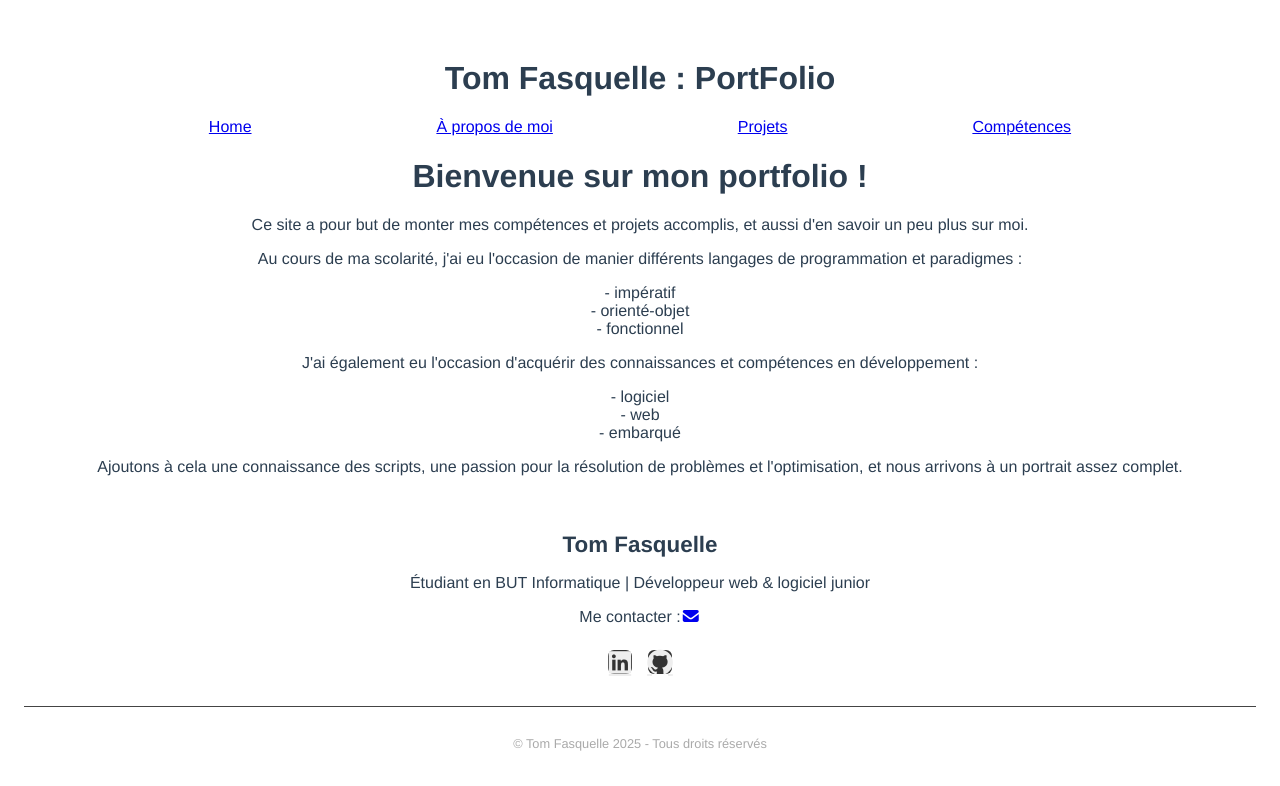
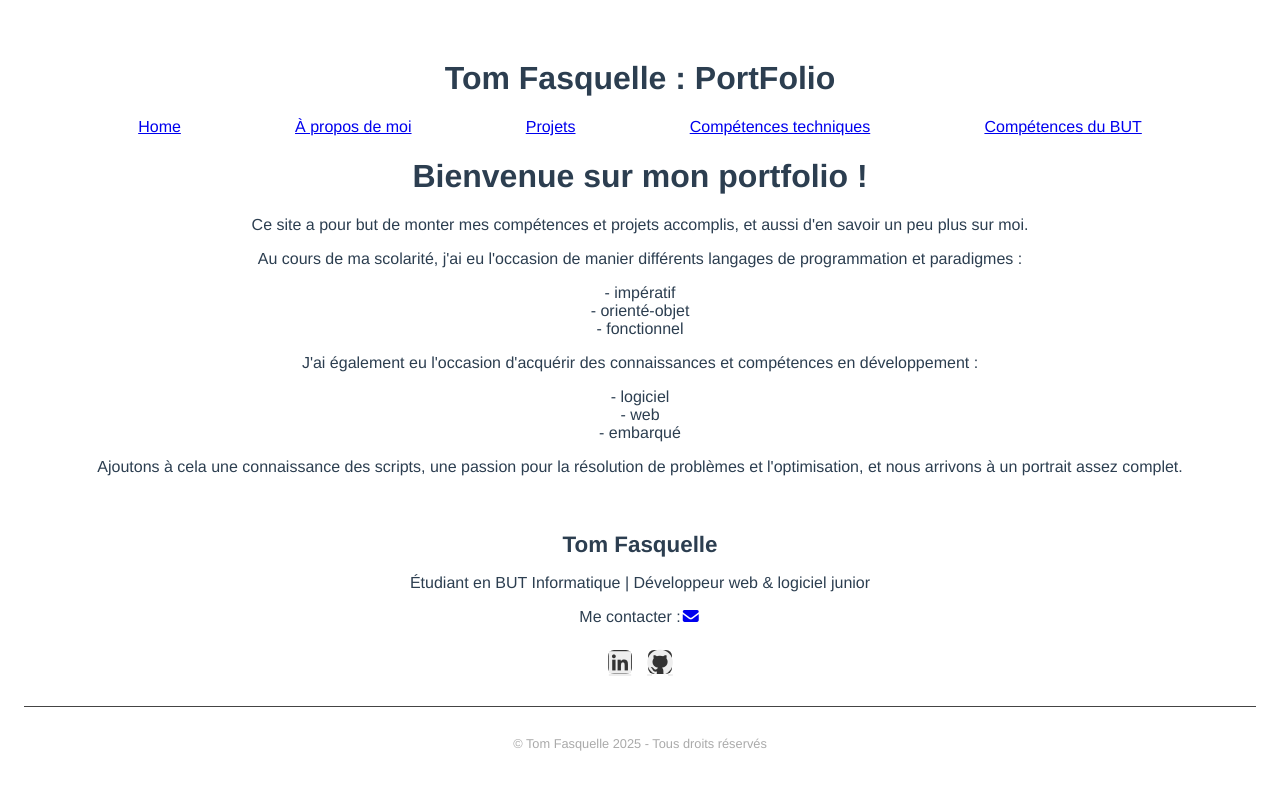
Before and after one commit to tomfsql/TomFolio, a Vue app: page / in a window 1280 px wide. Shown: the top 786 px of the page. Built offline with nearby package versions, Linux system fonts and the light colour scheme.

Commit message:
Update App.vue

```diff
--- a/src/App.vue
+++ b/src/App.vue
@@ -4,7 +4,8 @@
     <RouterLink to="/"> Home </RouterLink>
     <RouterLink to="/about"> À propos de moi </RouterLink>
     <RouterLink to="/projects"> Projets </RouterLink>
-    <RouterLink to="/skills"> Compétences </RouterLink>
+    <RouterLink to="/skills"> Compétences techniques </RouterLink>
+    <RouterLink to="/BUTskills"> Compétences du BUT </RouterLink>
   </div>
   <div class="content">
     <RouterView></RouterView>
```
